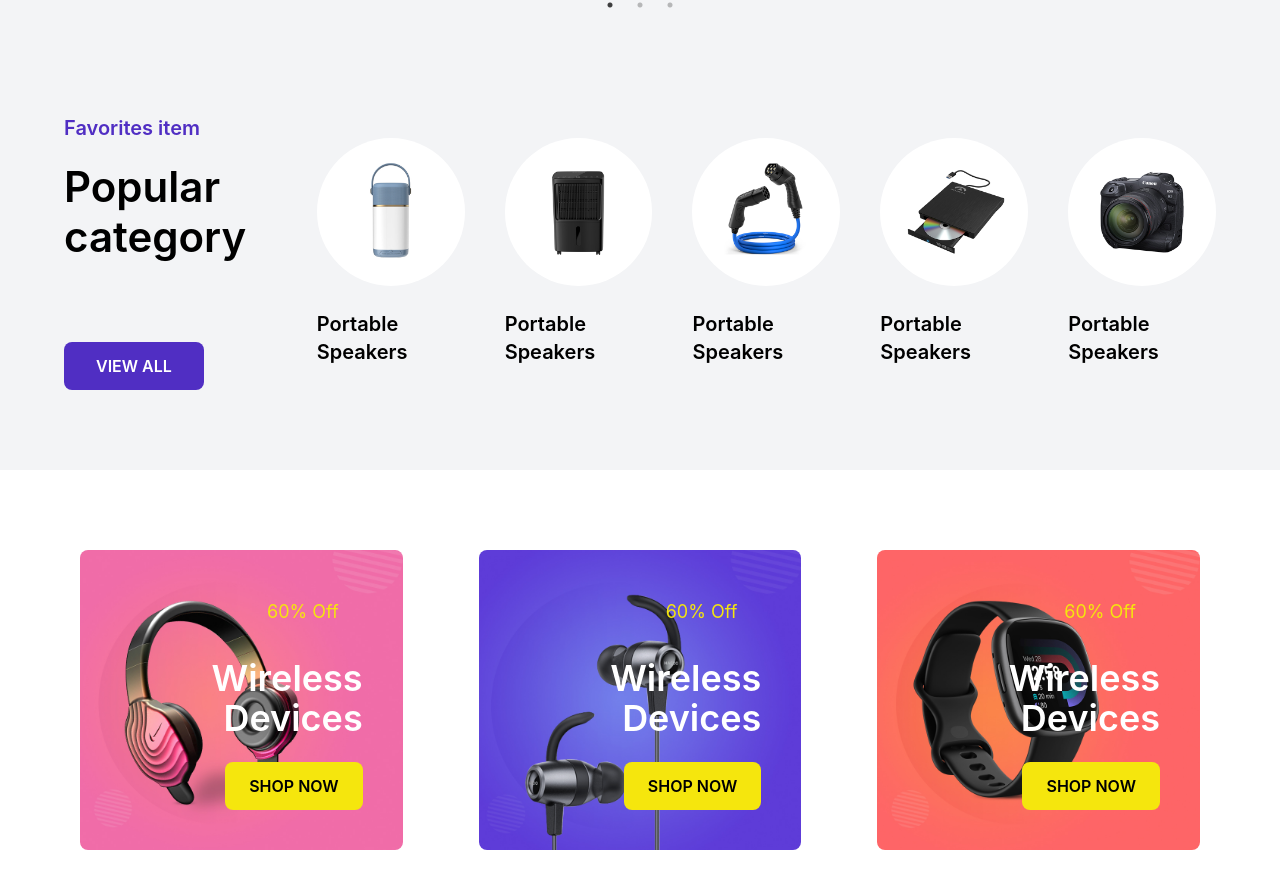
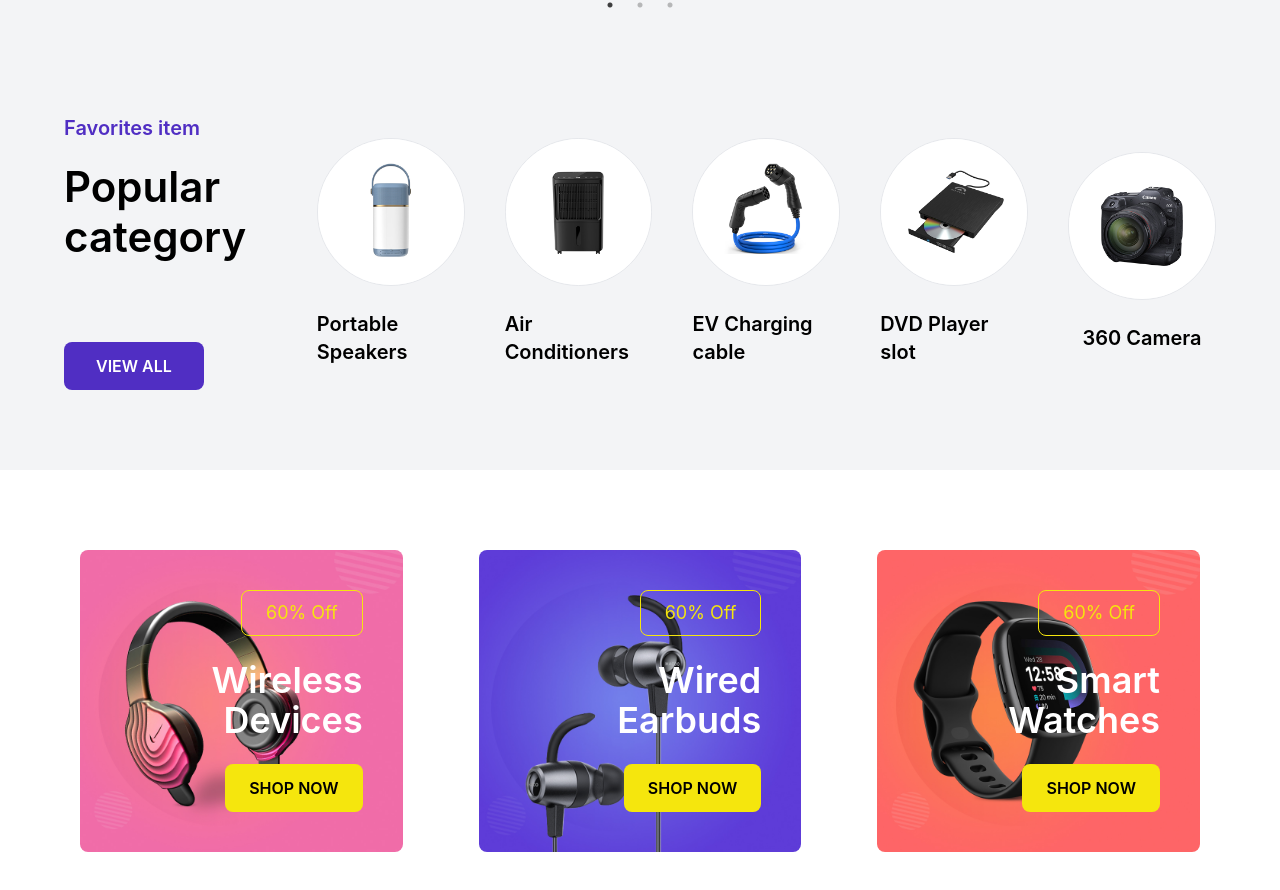
Before and after one commit to SUJI-26/Spark-Electronics, a React (Vite) app: page / in a window 1280 px wide. Shown: the part 716-1606 px from the top of the page. Built offline with nearby package versions, Linux system fonts and the light colour scheme.

Commit message:
change all names in orders

```diff
--- a/src/sections/Category.jsx
+++ b/src/sections/Category.jsx
@@ -16,6 +16,15 @@ const Category = () => {
       easing: 'ease-in-out',
     });
   }, []);
+
+  // Proper structured data
+  const categories = [
+    { img: cat1, name: "Portable Speakers" },
+    { img: cat2, name: "Air Conditioners" },
+    { img: cat3, name: "EV Charging cable" },
+    { img: cat4, name: "DVD Player slot" },
+    { img: cat5, name: "360 Camera" },
+  ];
 
   return (
     <div
@@ -45,7 +54,7 @@ const Category = () => {
 
         {/* Right Grid */}
         <div className='lg:w-[85%] w-full grid lg:grid-cols-5 grid-cols-1 gap-10'>
-      {[cat1, cat2, cat3, cat4, cat5].map((img, index) => (
+          {categories.map((item, index) => (
             <div
               key={index}
               data-aos="zoom-in"
@@ -53,12 +62,13 @@ const Category = () => {
               className='flex flex-col justify-center items-center gap-6'
             >
               <img
-            src={img}
-            alt=""
-            className='rounded-full cursor-pointer'
+                src={item.img}
+                alt={item.name}
+                className='rounded-full cursor-pointer border border-gray-200 hover:border-themepurple transition duration-300'
               />
-          <h1 className='text-black text-xl font-semibold hover:text-themepurple cursor-pointer'>
-            Portable Speakers
+
+              <h1 className='text-black text-xl font-semibold hover:text-themepurple cursor-pointer transition duration-300'>
+                {item.name}
               </h1>
             </div>
           ))}
@@ -66,7 +76,6 @@ const Category = () => {
 
       </div>
     </div>
-
   )
 }
 
--- a/src/sections/Types.jsx
+++ b/src/sections/Types.jsx
@@ -22,7 +22,7 @@ const Types = () => {
         className="flex flex-col justify-center items-end gap-6 bg-cover p-10 rounded-lg"
         style={{ backgroundImage: `url(${banner1})` }}
       >
-        <h1 className="text-themeyellow border-rounded-lg border-themeyellow px-6 py-2 text-lg">
+        <h1 className="text-themeyellow border-rounded-lg border-themeyellow px-6 py-2 text-lg border border-gray-200 rounded-lg p-5">
           60% Off
         </h1>
         <h1 className="text-4xl text-end text-white font-semibold">
@@ -39,11 +39,11 @@ const Types = () => {
         className="flex flex-col justify-center items-end gap-6 bg-cover p-10 rounded-lg"
         style={{ backgroundImage: `url(${banner2})` }}
       >
-        <h1 className="text-themeyellow border-rounded-lg border-themeyellow px-6 py-2 text-lg">
+        <h1 className="text-themeyellow border-rounded-lg border-themeyellow px-6 py-2 text-lg border border-gray-200 rounded-lg p-5">
           60% Off
         </h1>
         <h1 className="text-4xl text-end text-white font-semibold">
-          Wireless <br /> Devices
+        Wired <br /> Earbuds
         </h1>
         <button className="bg-themeyellow px-6 py-3 rounded-lg text-black font-semibold">
           SHOP NOW
@@ -56,11 +56,11 @@ const Types = () => {
         className="flex flex-col justify-center items-end gap-6 bg-cover p-10 rounded-lg"
         style={{ backgroundImage: `url(${banner3})` }}
       >
-        <h1 className="text-themeyellow border-rounded-lg border-themeyellow px-6 py-2 text-lg">
+        <h1 className="text-themeyellow border-rounded-lg border-themeyellow px-6 py-2 text-lg border border-gray-200 rounded-lg p-5 ">
           60% Off
         </h1>
         <h1 className="text-4xl text-end text-white font-semibold">
-          Wireless <br /> Devices
+          Smart<br /> Watches
         </h1>
         <button className="bg-themeyellow px-6 py-3 rounded-lg text-black font-semibold">
           SHOP NOW
```
Lines whose indentation alone changed are shown as unchanged.
